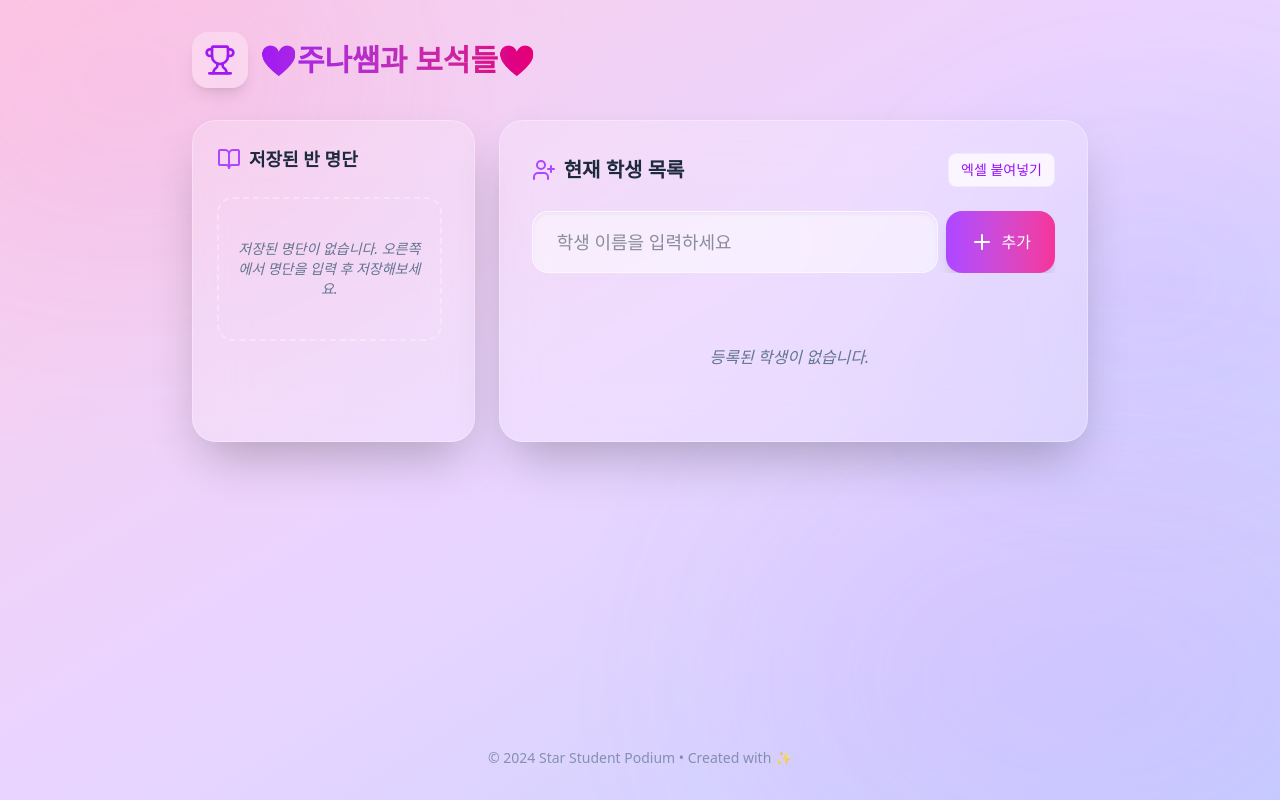
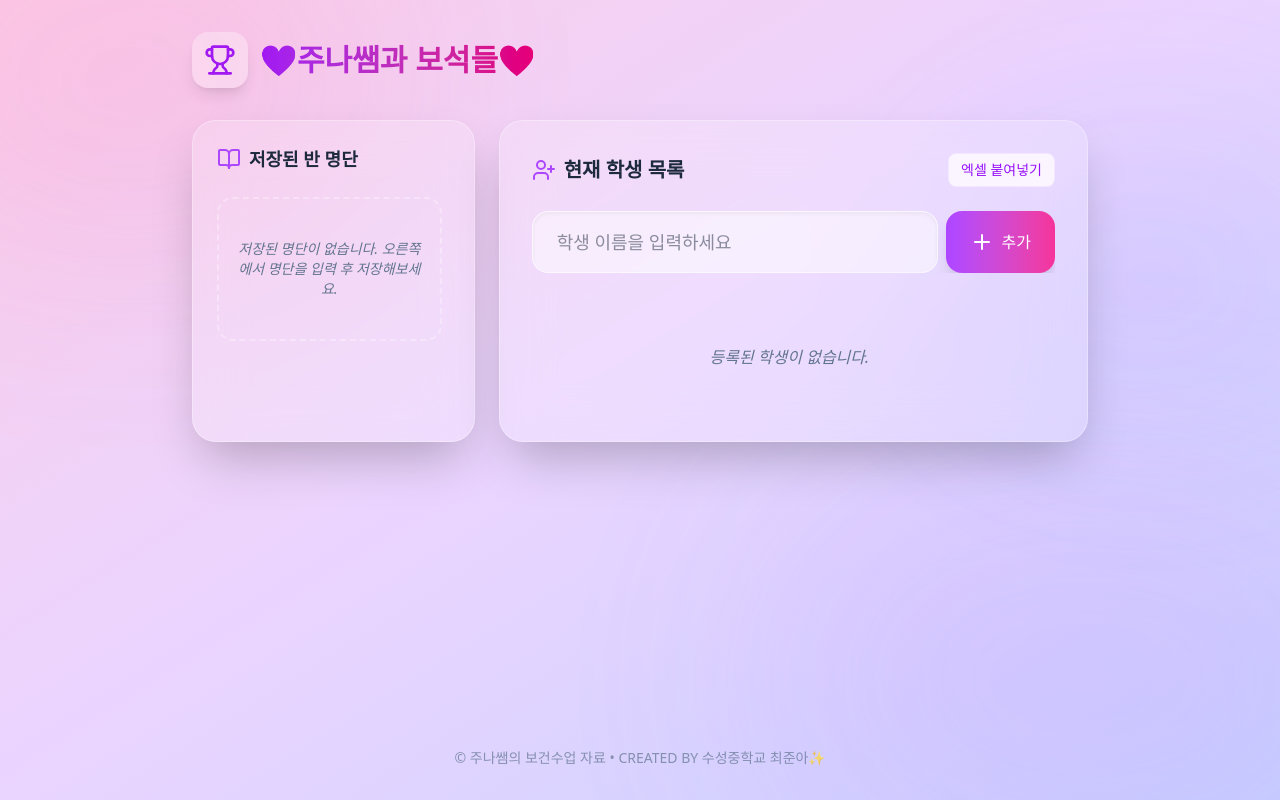
Before and after one commit to joonahchoi/mygems, a React (Vite) app: page / in a window 1280 px wide. Built offline with nearby package versions, Linux system fonts and the light colour scheme.

Commit message:
Update App.tsx

```diff
--- a/src/App.tsx
+++ b/src/App.tsx
@@ -548,7 +548,7 @@ export default function App() {
       </main>
 
       <footer className="mt-12 text-slate-500 text-sm font-medium opacity-70">
-        © 2024 Star Student Podium • Created with ✨
+        © 주나쌤의 보건수업 자료 • CREATED BY 수성중학교 최준아✨
       </footer>
 
       <style>{`
```
